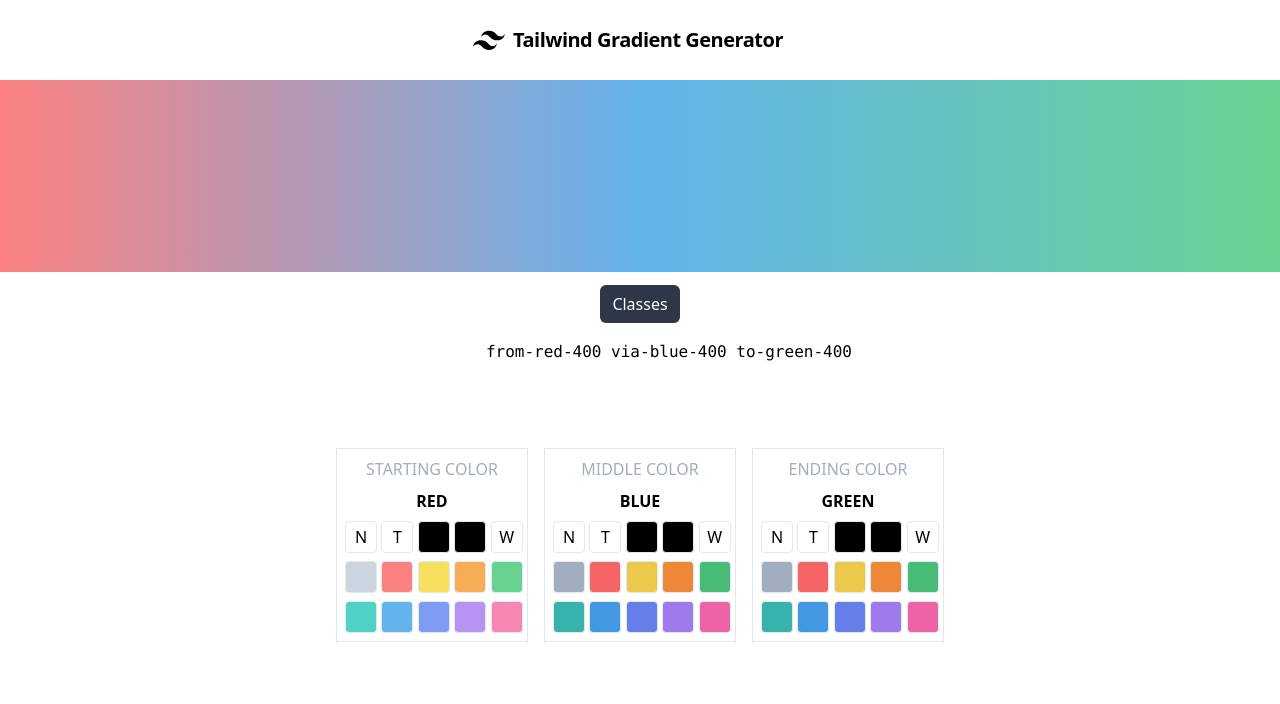
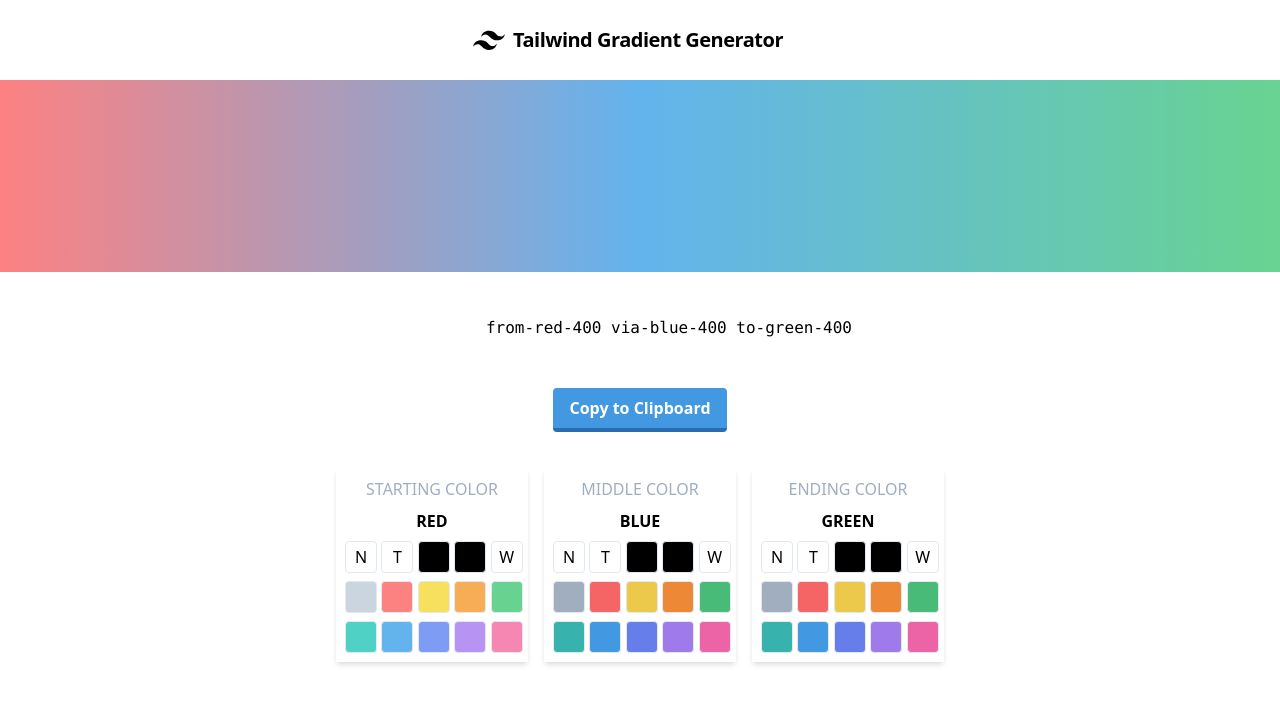
Before and after one commit to roberthgnz/tailwind-gradient-generator, a Vue app: page / in a window 1280 px wide. Shown: the top 704 px of the page. Built offline with nearby package versions, Linux system fonts and the light colour scheme.

Commit message:
Redesign

```diff
--- a/src/App.vue
+++ b/src/App.vue
@@ -21,18 +21,22 @@
     <div class="h-48 bg-gradient-to-r" :class="gradient"></div>
 
     <div class="text-center mt-5">
-      <span class="px-3 py-2 leading-none text-white bg-gray-800 rounded-md"
-        >Classes</span
-      >
       <pre>
       <code>
       {{gradient}}
       </code>
       </pre>
+      <div>
+        <button
+          class="bg-blue-500 hover:bg-blue-400 text-white font-bold py-2 px-4 border-b-4 border-blue-700 hover:border-blue-500 rounded"
+        >
+          Copy to Clipboard
+        </button>
+      </div>
     </div>
 
     <div class="w-1/2 p-2 flex justify-center m-auto my-5">
-      <div class="border border-gray-300 p-2 m-2 uppercase text-center">
+      <div class="shadow-md border border-white p-2 m-2 uppercase text-center">
         <h2 class="text-gray-500 font-normal mb-2">
           Starting color
         </h2>
@@ -52,7 +56,7 @@
           </li>
         </ul>
       </div>
-      <div class="border border-gray-300 p-2 m-2 uppercase text-center">
+      <div class="shadow-md border border-white p-2 m-2 uppercase text-center">
         <h2 class="text-gray-500 font-normal mb-2">
           Middle color
         </h2>
@@ -72,7 +76,7 @@
           </li>
         </ul>
       </div>
-      <div class="border border-gray-300 p-2 m-2 uppercase text-center">
+      <div class="shadow-md border border-white p-2 m-2 uppercase text-center">
         <h2 class="text-gray-500 font-normal mb-2">
           Ending color
         </h2>
```
